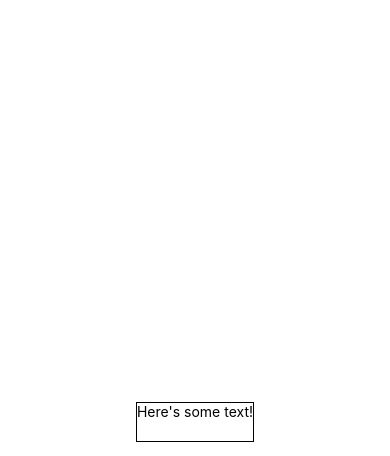
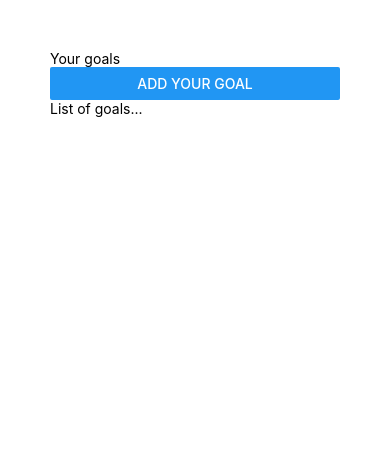
Before and after one commit to UlisesCodesForYou/DoneWithIt, a React Native app: screen / in a window 390 px wide. Shown: the top 456 px of the page. Built offline with nearby package versions, Linux system fonts and the light colour scheme.

Commit message:
Added basic starting features to the app.

```diff
--- a/App.js
+++ b/App.js
@@ -1,18 +1,23 @@
-import { StatusBar, StyleSheet, Text, View } from "react-native";
+import { StyleSheet, TextInput, View, Button, Text } from "react-native";
 
 export default function App() {
   return (
-    <View style={styles.container}>
-      <Text style={{ height: 40, borderWidth: 1 }}>Here's some text!</Text>
+    <View style={styles.appContainer}>
+      <View>
+        <TextInput placeholder="Your goals" />
+        <Button title="Add your goal" />
+      </View>
+      <View>
+        <Text>List of goals...</Text>
+      </View>
     </View>
   );
 }
 
 const styles = StyleSheet.create({
-  container: {
-    flex: 1,
-    backgroundColor: "white",
-    alignItems: "center",
-    justifyContent: "center",
+  appContainer: {
+    padding: 50,
   },
 });
+
+// There ain't no css in native. Above is the best way to add styles.  I can add inline styles, but that'll be hard to read.
```
